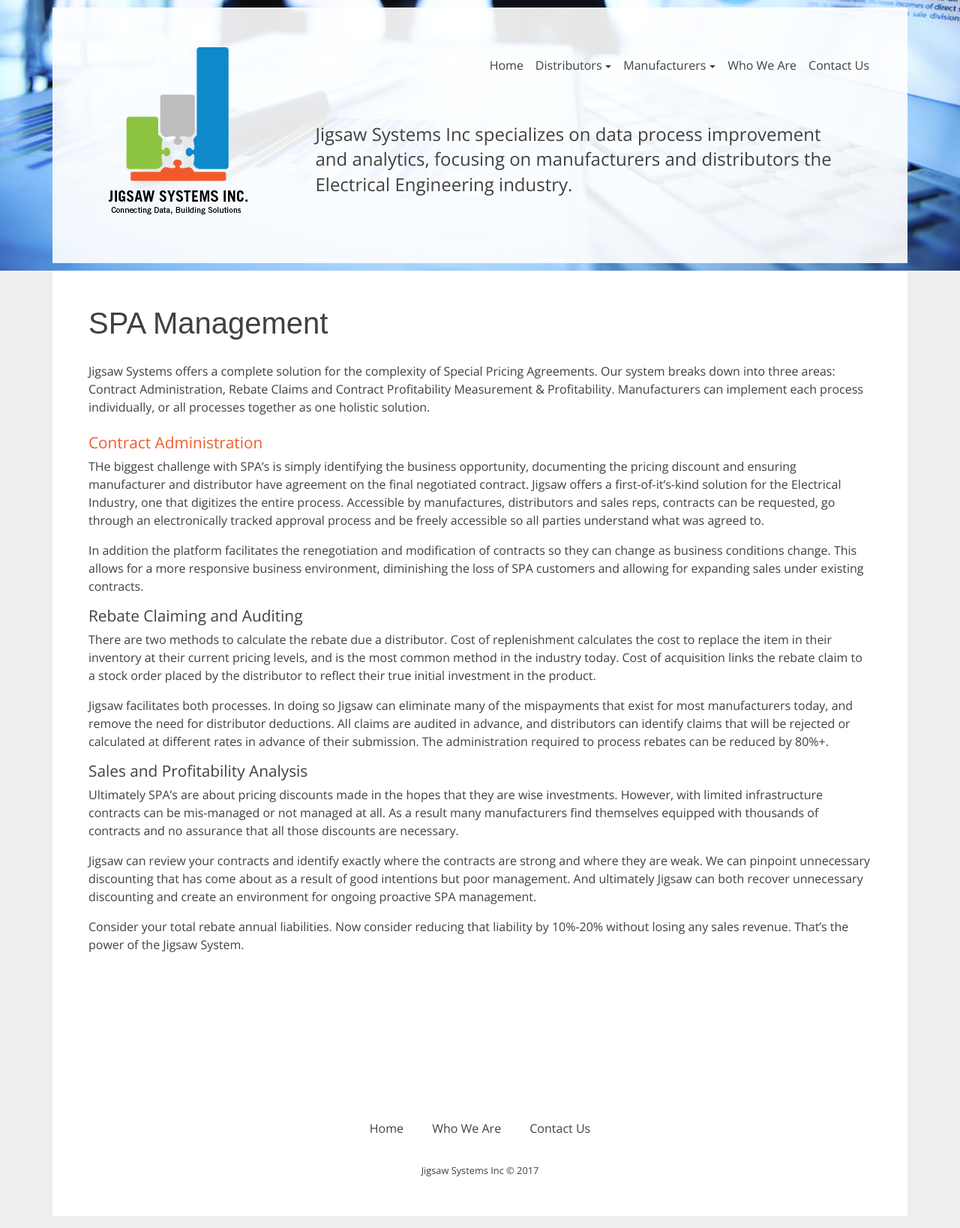
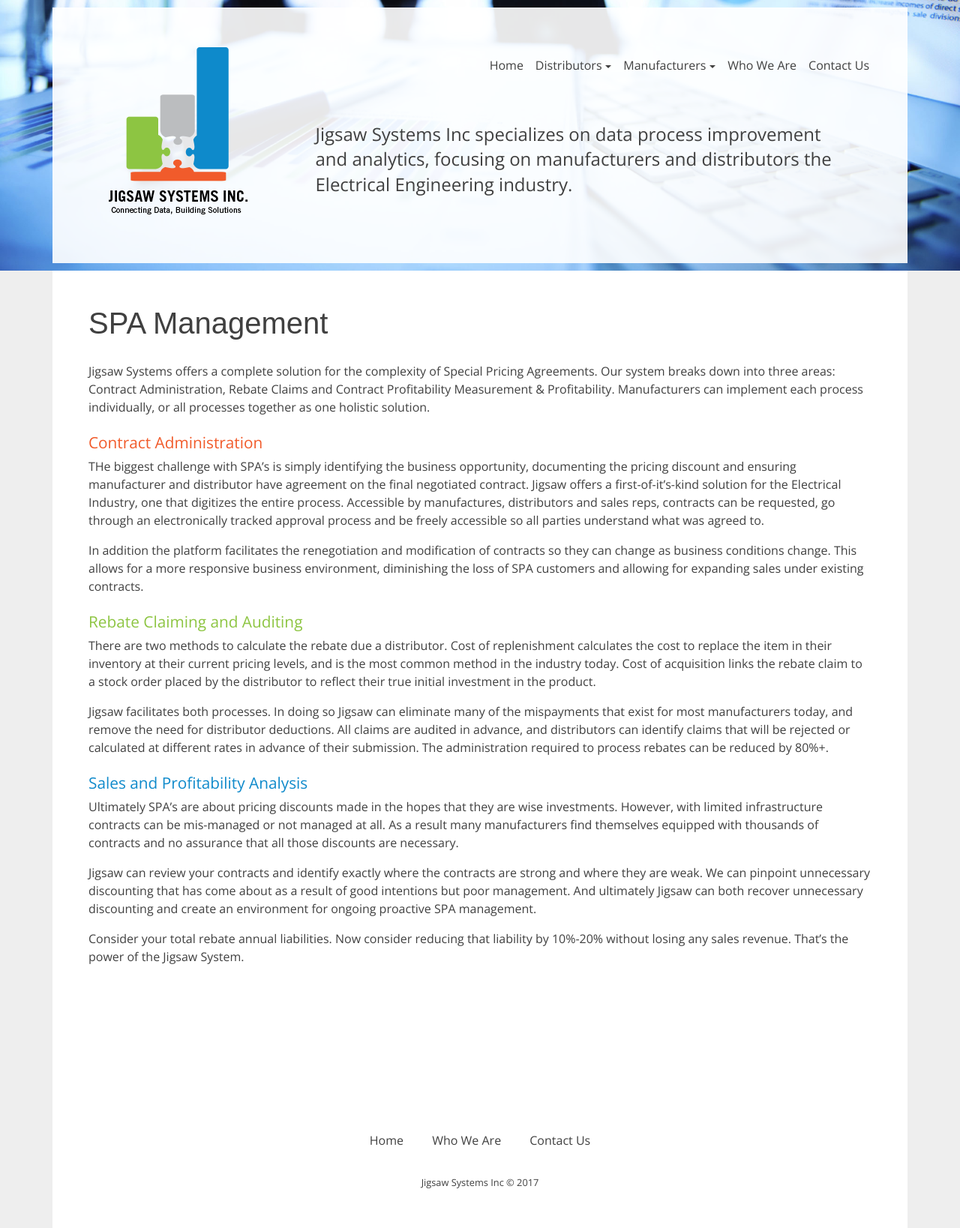
Before and after one commit to Codefully/jigsaw-redo, a Jekyll site: the page built from pages/manufacturers-spa.md, in a window 1280 px wide. Shown: the whole page at 75% size. Built offline with Jekyll 4.4.1, drawn with Linux system fonts in a browser that asks for light colours; nearby versions of some CDN libraries; some web fonts are replaced.

Commit message:
Updated Manufacturers Spa

```diff
--- a/pages/manufacturers-spa.md
+++ b/pages/manufacturers-spa.md
@@ -14,13 +14,13 @@ THe biggest challenge with SPA's is simply identifying the business opportunity,
 
 In addition the platform facilitates the renegotiation and modification of contracts so they can change as business conditions change. This allows for a more responsive business environment, diminishing the loss of SPA customers and allowing for expanding sales under existing contracts.
 
-<h2 class="color-greenmt-2">Rebate Claiming and Auditing</h2>
+<h2 class="color-green mt-2">Rebate Claiming and Auditing</h2>
 
 There are two methods to calculate the rebate due a distributor. Cost of replenishment calculates the cost to replace the item in their inventory at their current pricing levels, and is the most common method in the industry today. Cost of acquisition links the rebate claim to a stock order placed by the distributor to reflect their true initial investment in the product.
 
 Jigsaw facilitates both processes. In doing so Jigsaw can eliminate many of the mispayments that exist for most manufacturers today, and remove the need for distributor deductions. All claims are audited in advance, and distributors can identify claims that will be rejected or calculated at different rates in advance of their submission. The administration required to process rebates can be reduced by 80%+.
 
-<h2 class="color-bluemt-2">Sales and Profitability Analysis</h2>
+<h2 class="color-blue mt-2">Sales and Profitability Analysis</h2>
 
 Ultimately SPA's are about pricing discounts made in the hopes that they are wise investments. However, with limited infrastructure contracts can be mis-managed or not managed at all. As a result many manufacturers find themselves equipped with thousands of contracts and no assurance that all those discounts are necessary.
 
```
